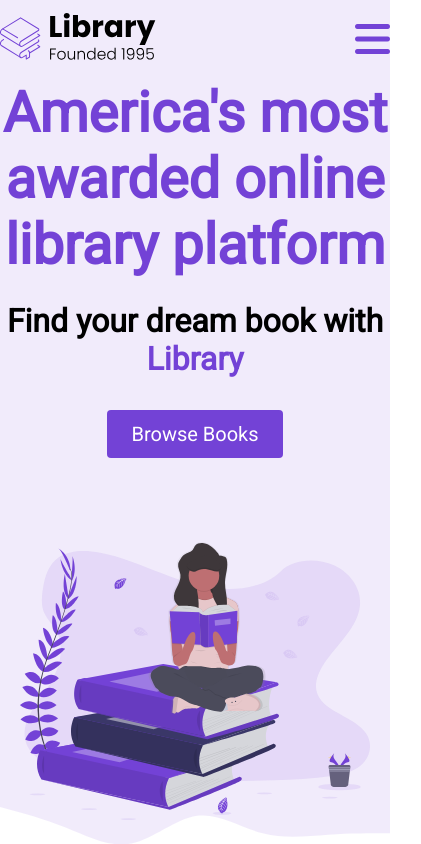
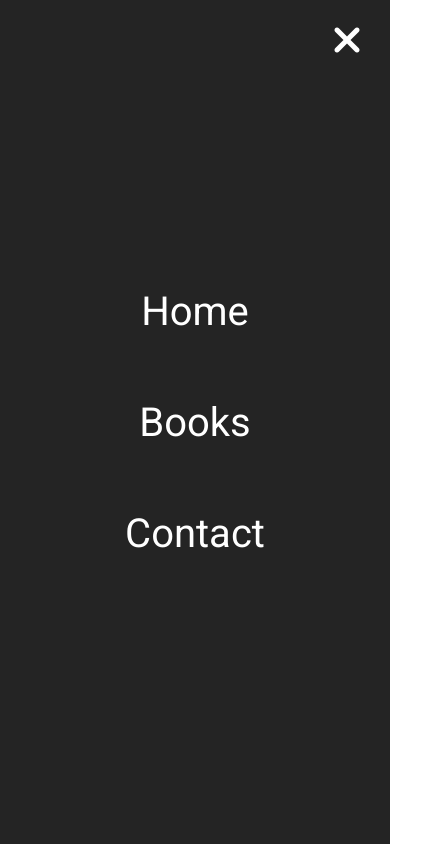
Before and after one commit to wildcodeflower/ecommerce, a plain HTML site: page index.html in a window 390 px wide. Both pictures are taken after a click on the button 372 px from the left and 40 px from the top of the page. Shown: the top 844 px of the page, 421 px wide, since content can reach past the window. Drawn offline with Linux system fonts and the light colour scheme.

Commit message:
button text size not responsive

```diff
--- a/index.html
+++ b/index.html
@@ -29,9 +29,9 @@
                         <i class="fa-solid fa-times"></i>
                     </button>
                     <ul class="menu__links">
-                        <li class="menu__list"><a href="#" class="menu__link">Home</a></li>
-                        <li class="menu__list"><a href="#features" class="menu__link">Books</a></li>
-                        <li class="menu__list"><a href="#" class="menu__link no__cursor">Contact</a></li>
+                        <li class="menu__list"><a href="#" class="menu__link" onclick="closeMenu()">Home</a></li>
+                        <li class="menu__list"><a href="#features" class="menu__link " onclick="closeMenu()">Books</a></li>
+                        <li class="menu__list"><a href="#" class="menu__link no__cursor" onclick="closeMenu()">Contact</a></li>
                     </ul>
                 </div>
             </div>
@@ -41,7 +41,7 @@
                 <div class="header__description">
                     <h1>America's most awarded online library platform</h1>
                     <h2>Find your dream book with <span class="purple">Library</span></h2>
-                    <button class="btn">Browse Books</button>
+                    <a href="#features"><button class="btn">Browse Books</button></a>
                 </div>
                 <figure class="header__img--wrapper">
                     <img src="./assets/Undraw_Books.svg" alt="">
--- a/index.js
+++ b/index.js
@@ -1,7 +1,7 @@
 function openMenu() {
-document.body.classlist += " menu--open"
+document.body.classList += " menu--open"
 }
 
 function closeMenu() {
-document.body.classlist.remove('menu--open')
+document.body.classList.remove('menu--open')
 }
--- a/styles.css
+++ b/styles.css
@@ -45,7 +45,7 @@ a:hover {
 .nav__container {
     width: 100%;
     max-width: 1200px;
-    padding: 0 24;
+    padding: 0 24px;
     display: flex;
     justify-content: space-between;
     align-items: center;
@@ -96,6 +96,7 @@ li {
     text-align: center;
     border: none;
     color: #7342d6;
+    display: none;
 }
 
 .menu__backdrop {
@@ -106,14 +107,22 @@ li {
     right: 0;
     bottom: 0;
     z-index: 100;
-    /*display: flex;*/
+    display: flex;
     justify-content: center;
     align-items: center;
-    display: none;
+    transition: all 800ms ease;
+    opacity: 0;
+    visibility: hidden;
 }
 
 .menu--open .menu__backdrop {
-    display: flex;
+    visibility: visible;
+    opacity: 1;
+}
+
+.menu--open {
+    max-height: 100vh;
+    overflow-y: hidden;
 }
 
 .menu__links {
@@ -264,6 +273,7 @@ HIGHLIGHTS
 
 .highlight__wrapper {
     display: flex;
+    flex-wrap: wrap;
 }
 
 .highlight {
@@ -271,7 +281,6 @@ HIGHLIGHTS
     width: calc(100% / 3);
     display: flex;
     align-items: center;
-    justify-content: center;
     flex-direction: column;
 }
 
@@ -296,6 +305,7 @@ HIGHLIGHTS
 .highlight__subtitle {
     font-size: 20px;
     margin-bottom: 16px;
+    text-align: center;
 }
 
 /*
@@ -397,8 +407,44 @@ FEATURES
     padding: 0 8px;
  }
 
+/* Large Smartphones, Tablets */
+@media (max-width: 768px) {
+    .header__description {
+        padding: 0 24px;
+    }
+
+    h1 {
+        font-size: 40px;
+    }
+
+    h2 {
+        font-size: 26px;
+    }
+
+    button {
+        font-size: 18px;
+    }
+
+    .book {
+        width: 50%;
+    }
+}
+
+/* Small phones */
 @media (max-width: 550px) {
     .nav__links {
         display: none;
     }
+
+    .btn__menu {
+        display: block;
+    }
+
+    .highlight {
+        width: 100%;
+    }
+
+    .highlight:not(:last-child) {
+        margin-bottom: 24px;
+    }
 }
```
